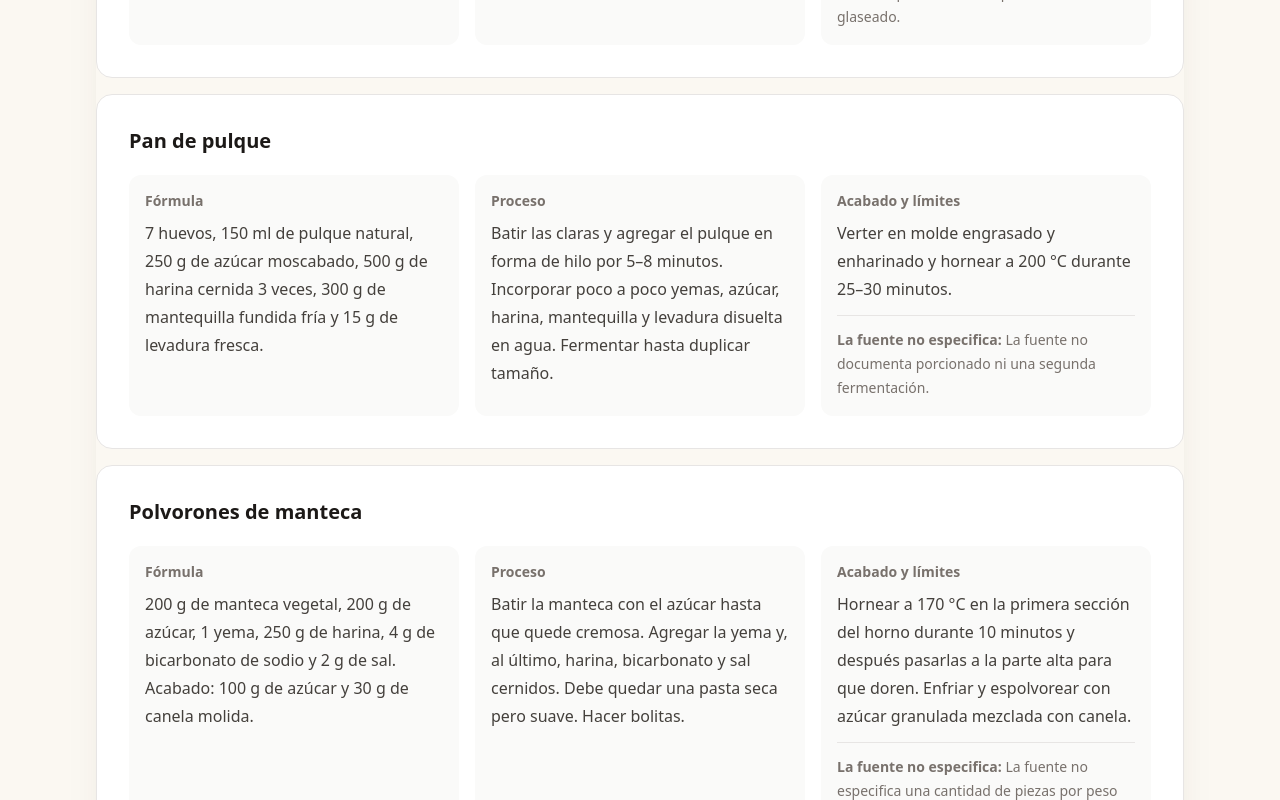
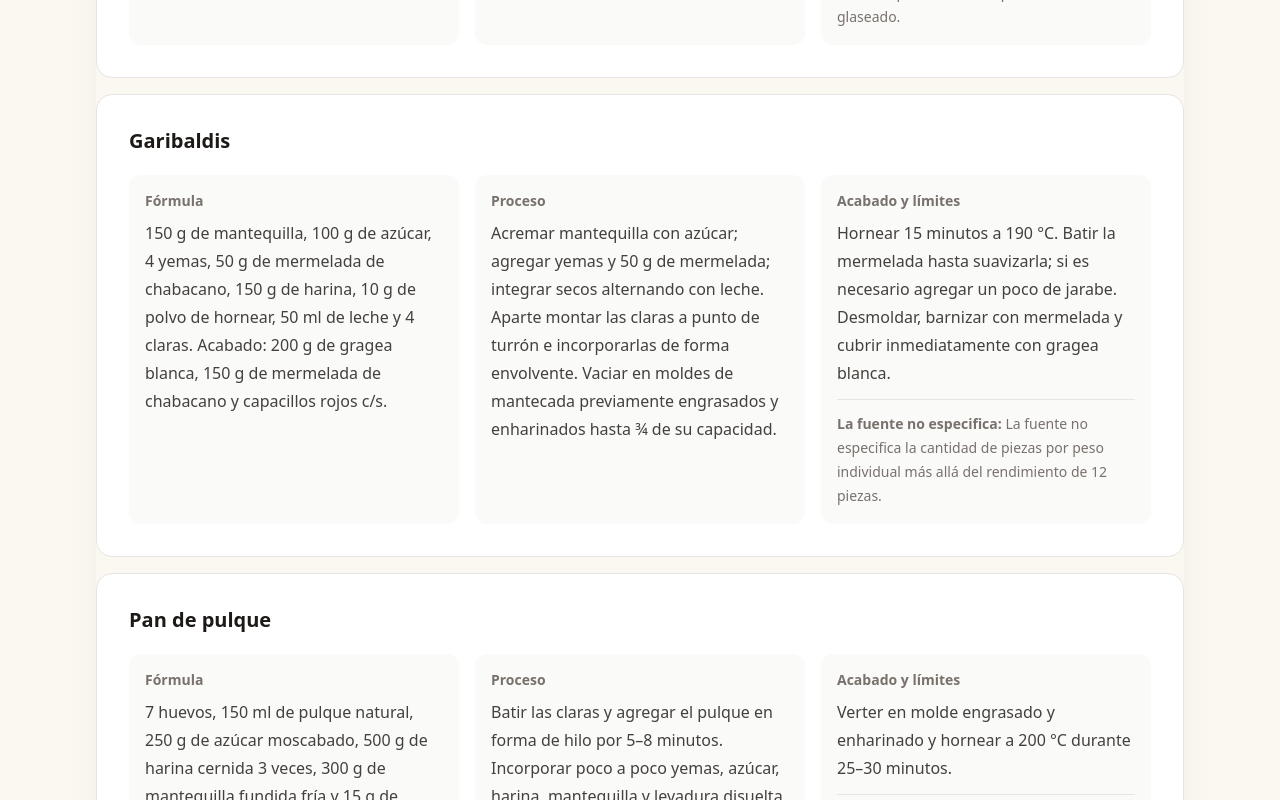
Before and after one commit to Drworm82/CursoPanadero, a Next.js app: page /leccion-comparar-para-reconocer in a window 1280 px wide. Shown: the part 2280-3080 px from the top of the page. Built offline with nearby package versions, Linux system fonts and the light colour scheme; no server answers.

Commit message:
Completar Garibaldis de Clase 29

```diff
--- a/pages/leccion-comparar-para-reconocer.js
+++ b/pages/leccion-comparar-para-reconocer.js
@@ -38,6 +38,14 @@ const products = [
     process: 'Mezclar hasta obtener una masa firme y muy elástica. Fermentar hasta duplicar tamaño, extender a 2 cm y cortar con cortador de dona. Dejar fermentar nuevamente.',
     finish: 'Freír hasta dorar de un lado y voltear. Retirar y quitar exceso de aceite; revolcar en canela y azúcar o, ya frías, cubrir con el glaseado de chocolate. Para el glaseado, calentar ligeramente fondant y cobertura a baño María, aplicar sobre la pieza fría y dejar secar.',
     unknown: 'La fuente no especifica la cantidad de canela y azúcar del acabado para las donas que no llevan glaseado.',
+  },
+  {
+    name: 'Garibaldis',
+    classLabel: 'Clase 29',
+    formula: '150 g de mantequilla, 100 g de azúcar, 4 yemas, 50 g de mermelada de chabacano, 150 g de harina, 10 g de polvo de hornear, 50 ml de leche y 4 claras. Acabado: 200 g de gragea blanca, 150 g de mermelada de chabacano y capacillos rojos c/s.',
+    process: 'Acremar mantequilla con azúcar; agregar yemas y 50 g de mermelada; integrar secos alternando con leche. Aparte montar las claras a punto de turrón e incorporarlas de forma envolvente. Vaciar en moldes de mantecada previamente engrasados y enharinados hasta ¾ de su capacidad.',
+    finish: 'Hornear 15 minutos a 190 °C. Batir la mermelada hasta suavizarla; si es necesario agregar un poco de jarabe. Desmoldar, barnizar con mermelada y cubrir inmediatamente con gragea blanca.',
+    unknown: 'La fuente no especifica la cantidad de piezas por peso individual más allá del rendimiento de 12 piezas.',
   },
   {
     name: 'Pan de pulque',
```
